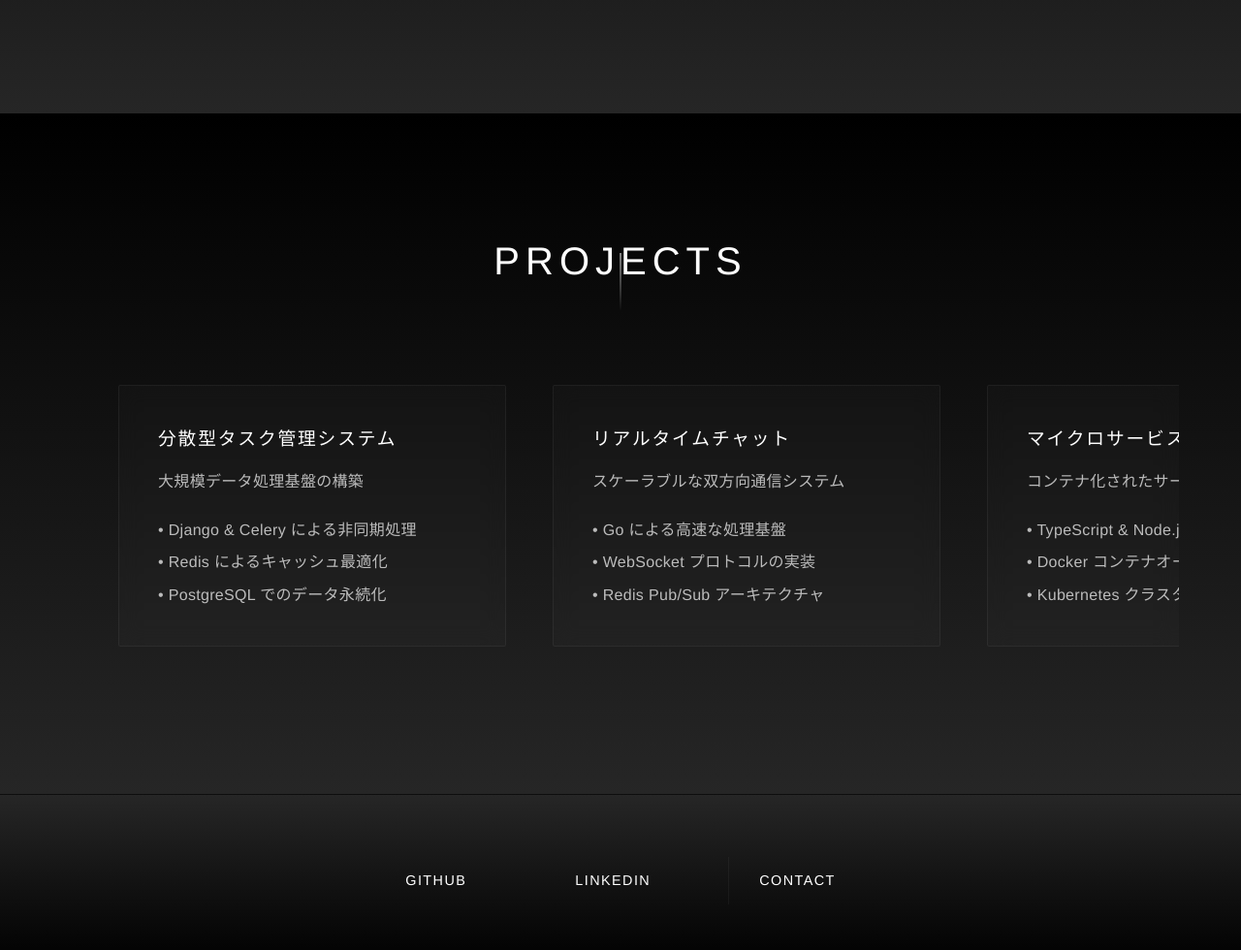
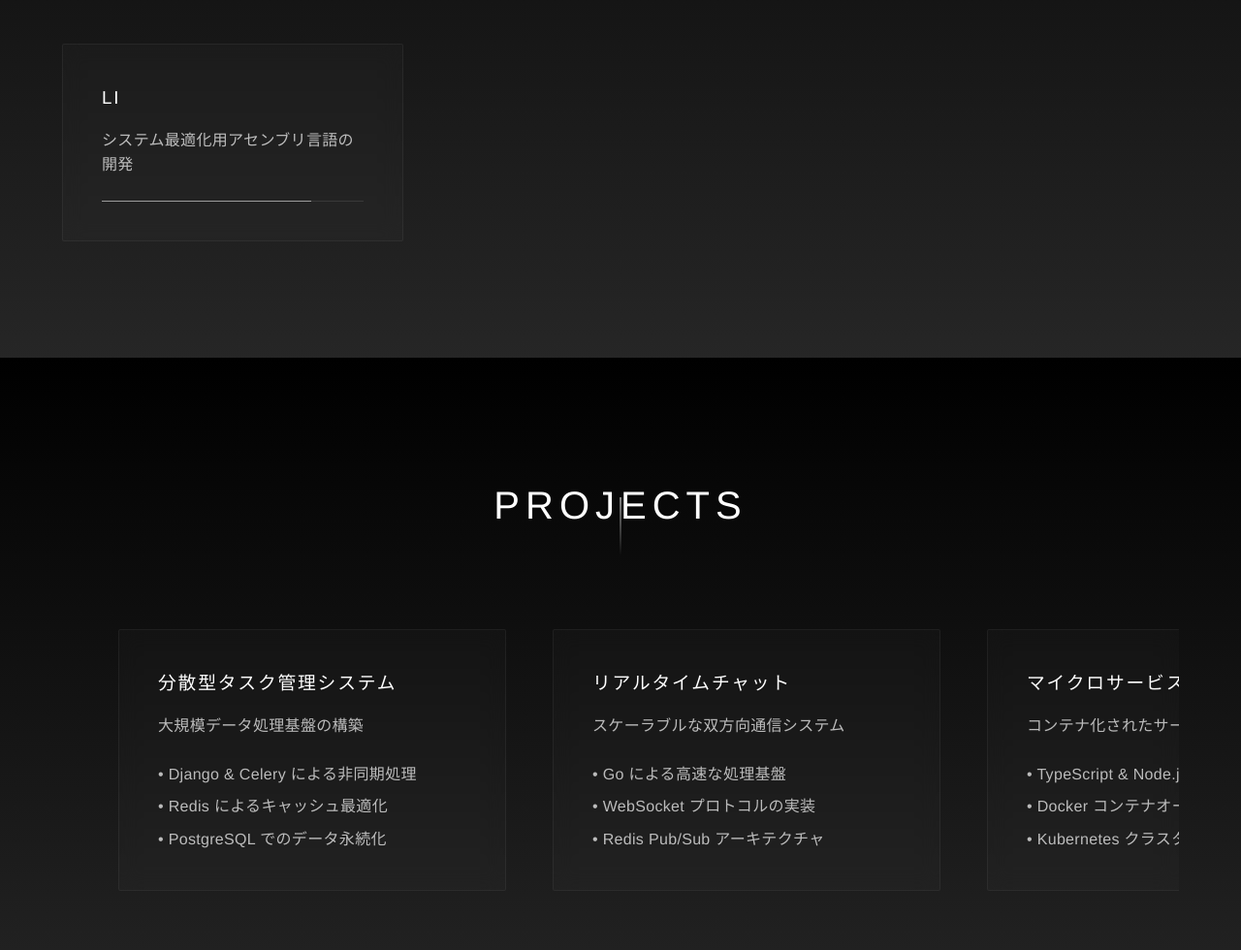
Before and after one commit to itukahashinu/itukahashinu.github.io, a plain HTML site: page index.html in a window 1280 px wide. Shown: the part 1700-2680 px from the top of the page at 97% size. Drawn offline with Linux system fonts and the light colour scheme.

Commit message:
デザインのアップデート

```diff
--- a/index.html
+++ b/index.html
@@ -3,7 +3,7 @@
 <head>
     <meta charset="UTF-8">
     <meta name="viewport" content="width=device-width, initial-scale=1.0">
-    <title>山田太郎 - バックエンドエンジニア ポートフォリオ</title>
+    <title>itukahashinu - バックエンドエンジニア ポートフォリオ</title>
     <style>
         :root {
             --bg-color: #000000;
@@ -143,9 +143,10 @@
         }
 
         .skill-card:hover {
-            animation: shake 0.5s ease infinite;
+            transform: translateY(-5px);
             background: rgba(255, 255, 255, 0.05);
             border: 1px solid rgba(255, 255, 255, 0.1);
+            box-shadow: 0 5px 15px rgba(255, 255, 255, 0.1);
         }
 
         /* プロジェクトセクション */
@@ -229,23 +230,10 @@
             letter-spacing: 0.1em;
             text-transform: uppercase;
             position: relative;
-            overflow: hidden;
         }
 
-        .social-links a::before {
-            content: '';
-            position: absolute;
-            top: 0;
-            left: 0;
-            width: 100%;
-            height: 100%;
-            background: rgba(255, 255, 255, 0.1);
-            transform: translateX(-100%);
-            transition: transform 0.3s ease;
-        }
-
-        .social-links a:hover::before {
-            transform: translateX(0);
+        .social-links a:hover {
+            box-shadow: 0 0 10px 3px rgba(255, 255, 255, 0.2);
         }
 
         /* アニメーション */
@@ -276,13 +264,6 @@
             }
         }
 
-        @keyframes shake {
-            0% { transform: translate(0, 0); }
-            25% { transform: translate(1px, 1px); }
-            50% { transform: translate(-1px, -1px); }
-            75% { transform: translate(-1px, 1px); }
-            100% { transform: translate(1px, -1px); }
-        }
 
         @media (max-width: 768px) {
             h1 {
@@ -309,7 +290,7 @@
         <header>
             <div class="header-bg"></div>
             <div class="header-content">
-                <h1>YAMADA TARO</h1>
+                <h1>itukahashinu</h1>
                 <p class="subtitle">Backend Engineer</p>
             </div>
         </header>
@@ -317,7 +298,7 @@
         <section id="about">
             <h2>About</h2>
             <p style="max-width: 800px; margin: 0 auto; text-align: center; font-weight: 300; letter-spacing: 0.05em;">
-                バックエンドエンジニアとして5年以上の経験を持ち、大規模システムの設計から実装まで一貫して担当してきました。
+                バックエンドエンジニアとして中規模システムの設計から実装まで一貫して担当してきました。
                 技術の革新に常に関心を持ち、最新のトレンドを取り入れながら、安定性とスケーラビリティを両立したシステムの構築を得意としています。
             </p>
         </section>
@@ -342,6 +323,13 @@
                 <div class="skill-card">
                     <h3 style="font-weight: 300; letter-spacing: 0.1em;">Go</h3>
                     <p style="opacity: 0.7; margin-top: 1rem;">高性能なマイクロサービスの開発</p>
+                    <div class="skill-bar">
+                        <div class="skill-progress" data-width="80"></div>
+                    </div>
+                </div>
+                <div class="skill-card">
+                    <h3 style="font-weight: 300; letter-spacing: 0.1em;">LI</h3>
+                    <p style="opacity: 0.7; margin-top: 1rem;">システム最適化用アセンブリ言語の開発</p>
                     <div class="skill-bar">
                         <div class="skill-progress" data-width="80"></div>
                     </div>
@@ -395,9 +383,7 @@
 
         <footer>
             <div class="social-links">
-                <a href="https://github.com/yourusername" target="_blank">Github</a>
-                <a href="https://linkedin.com/in/yourusername" target="_blank">LinkedIn</a>
-                <a href="mailto:your.email@example.com">Contact</a>
+                <a href="https://github.com/itukahashinu" target="_blank">Github</a>
             </div>
         </footer>
     </div>
```
